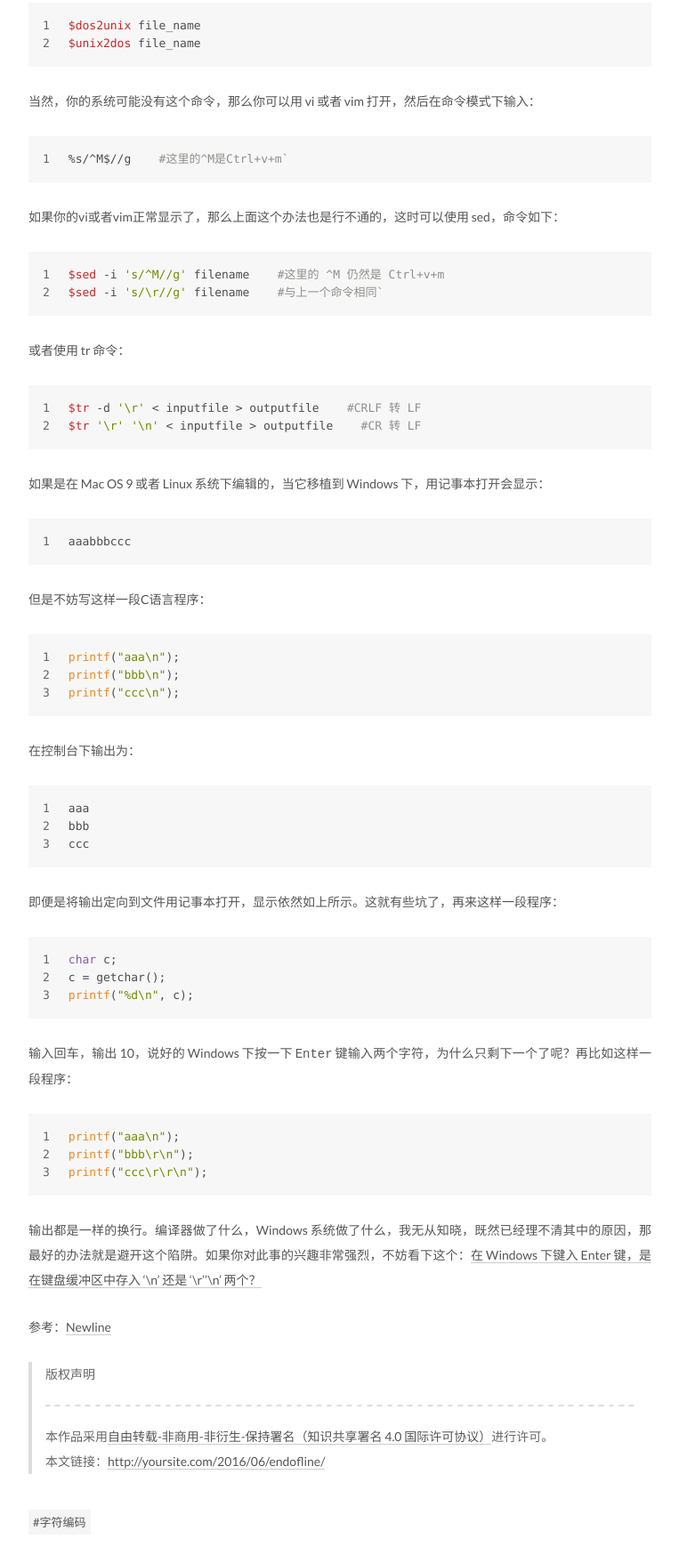
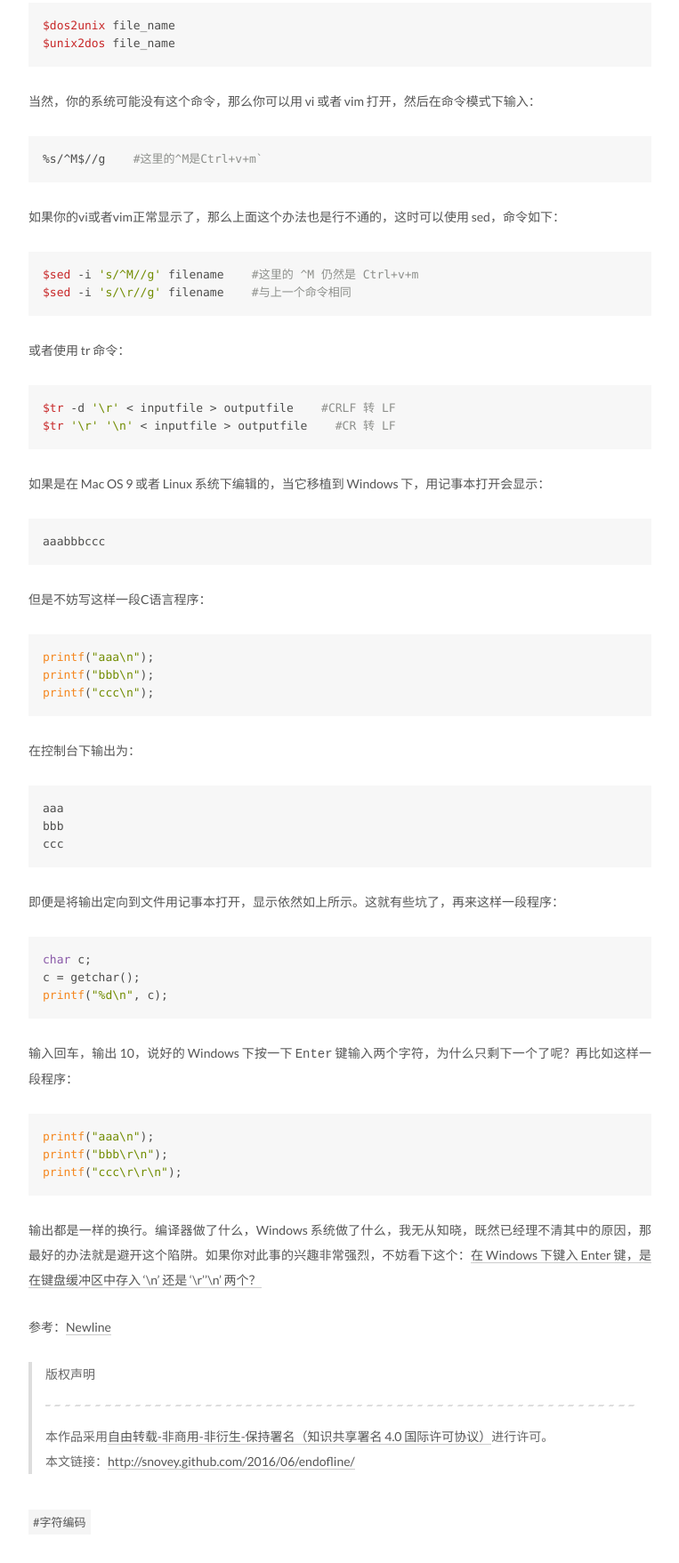
Before and after one commit to snovey/snovey.github.io, a plain HTML site: page 2016/06/endofline/index.html in a window 1280 px wide. Shown: the part 2121-3878 px from the top of the page at 89% size, without its empty margins (258-1021 px from the left). Drawn offline with Linux system fonts and the light colour scheme.

Commit message:
Site updated: 2016-08-31 17:20:07

```diff
--- a/2016/06/endofline/index.html
+++ b/2016/06/endofline/index.html
@@ -87,11 +87,11 @@
 <meta name="description" content="这是上古时期的机械打字机，每输入一个字符，滚筒会左移一小截（一个字符的宽度 + 字符间距，好在那时候打字机都是等宽字体）。当滚筒移动到最左侧，即纸张右侧已经和敲针对齐时（也就是打完一行字），会有响铃提示已经抵达行末。这时拉动左侧墨带盒上边的金属手柄（换行手柄），然后滚筒会被推到最右边，打字头对准了行首，这就是 CR（carriage return, 回车）。继续用力，换行手柄大约会被扳动30度">
 <meta property="og:type" content="article">
 <meta property="og:title" content="回车与换行">
-<meta property="og:url" content="http://yoursite.com/2016/06/endofline/index.html">
+<meta property="og:url" content="http://snovey.github.com/2016/06/endofline/index.html">
 <meta property="og:site_name" content="雨雪霏霏">
 <meta property="og:description" content="这是上古时期的机械打字机，每输入一个字符，滚筒会左移一小截（一个字符的宽度 + 字符间距，好在那时候打字机都是等宽字体）。当滚筒移动到最左侧，即纸张右侧已经和敲针对齐时（也就是打完一行字），会有响铃提示已经抵达行末。这时拉动左侧墨带盒上边的金属手柄（换行手柄），然后滚筒会被推到最右边，打字头对准了行首，这就是 CR（carriage return, 回车）。继续用力，换行手柄大约会被扳动30度">
 <meta property="og:image" content="http://i53.photobucket.com/albums/g61/foxlovesnowy/typewriter_zpsuwuqtj5t.jpg">
-<meta property="og:updated_time" content="2016-08-30T13:23:08.176Z">
+<meta property="og:updated_time" content="2016-08-31T09:19:34.153Z">
 <meta name="twitter:card" content="summary">
 <meta name="twitter:title" content="回车与换行">
 <meta name="twitter:description" content="这是上古时期的机械打字机，每输入一个字符，滚筒会左移一小截（一个字符的宽度 + 字符间距，好在那时候打字机都是等宽字体）。当滚筒移动到最左侧，即纸张右侧已经和敲针对齐时（也就是打完一行字），会有响铃提示已经抵达行末。这时拉动左侧墨带盒上边的金属手柄（换行手柄），然后滚筒会被推到最右边，打字头对准了行首，这就是 CR（carriage return, 回车）。继续用力，换行手柄大约会被扳动30度">
@@ -116,7 +116,7 @@
 
 
 
-  <link rel="canonical" href="http://yoursite.com/2016/06/endofline/"/>
+  <link rel="canonical" href="http://snovey.github.com/2016/06/endofline/"/>
 
   <title> 回车与换行 | 雨雪霏霏 </title>
 </head>
@@ -332,22 +332,22 @@
 <blockquote>
 <p>LF：在 Unix 或 Unix 相容系统（GNU/Linux，AIX，Xenix，Mac OS X，…）、BeOS、Amiga、RISC OS<br>CR+LF：MS-DOS、微软视窗操作系统（Microsoft Windows）、大部分非Unix的系统<br>CR：Apple II家族，Mac OS至版本9</p>
 </blockquote>
-<p>假设有这样一段文本：<br><figure class="highlight plain"><table><tr><td class="gutter"><pre><div class="line">1</div><div class="line">2</div><div class="line">3</div></pre></td><td class="code"><pre><div class="line">aaa</div><div class="line">bbb</div><div class="line">ccc</div></pre></td></tr></table></figure></p>
-<p>如果这段文本是在 Windows 下编辑的，当它移植到 Linux 下，用 vim 打开会显示：<br><figure class="highlight plain"><table><tr><td class="gutter"><pre><div class="line">1</div><div class="line">2</div><div class="line">3</div></pre></td><td class="code"><pre><div class="line">aaa^M</div><div class="line">bbb^M</div><div class="line">ccc^M</div></pre></td></tr></table></figure></p>
-<p>如果你的 vim 正常显示（可能是vim的版本比较高），可以 <code>cat -A</code> 一下，会显示：<br><figure class="highlight plain"><table><tr><td class="gutter"><pre><div class="line">1</div><div class="line">2</div><div class="line">3</div></pre></td><td class="code"><pre><div class="line">aaa^M$</div><div class="line">aaa^M$</div><div class="line">aaa^M$</div></pre></td></tr></table></figure></p>
+<p>假设有这样一段文本：<br><figure class="highlight plain"><table><tr><td class="code"><pre><div class="line">aaa</div><div class="line">bbb</div><div class="line">ccc</div></pre></td></tr></table></figure></p>
+<p>如果这段文本是在 Windows 下编辑的，当它移植到 Linux 下，用 vim 打开会显示：<br><figure class="highlight plain"><table><tr><td class="code"><pre><div class="line">aaa^M</div><div class="line">bbb^M</div><div class="line">ccc^M</div></pre></td></tr></table></figure></p>
+<p>如果你的 vim 正常显示（可能是vim的版本比较高），可以 <code>cat -A</code> 一下，会显示：<br><figure class="highlight plain"><table><tr><td class="code"><pre><div class="line">aaa^M$</div><div class="line">aaa^M$</div><div class="line">aaa^M$</div></pre></td></tr></table></figure></p>
 <p>这里的 <code>^M</code> 不是 <code>^</code> 符号加 <code>M</code>，而是一个组合字符，代表 <code>CR</code>。</p>
-<p>目前大多数文本编辑器都能够进行不同的换行符之间的转换（Windows 系统的记事本不行……）。如果是在 linux 下可使用如下命令进行转换：<br><figure class="highlight bash"><table><tr><td class="gutter"><pre><div class="line">1</div><div class="line">2</div></pre></td><td class="code"><pre><div class="line"><span class="variable">$dos2unix</span> file_name</div><div class="line"><span class="variable">$unix2dos</span> file_name</div></pre></td></tr></table></figure></p>
-<p>当然，你的系统可能没有这个命令，那么你可以用 vi 或者 vim 打开，然后在命令模式下输入：<br><figure class="highlight bash"><table><tr><td class="gutter"><pre><div class="line">1</div></pre></td><td class="code"><pre><div class="line">%s/^M$//g    <span class="comment">#这里的^M是Ctrl+v+m`</span></div></pre></td></tr></table></figure></p>
-<p>如果你的vi或者vim正常显示了，那么上面这个办法也是行不通的，这时可以使用 sed，命令如下：<br><figure class="highlight bash"><table><tr><td class="gutter"><pre><div class="line">1</div><div class="line">2</div></pre></td><td class="code"><pre><div class="line"><span class="variable">$sed</span> -i <span class="string">'s/^M//g'</span> filename    <span class="comment">#这里的 ^M 仍然是 Ctrl+v+m</span></div><div class="line"><span class="variable">$sed</span> -i <span class="string">'s/\r//g'</span> filename    <span class="comment">#与上一个命令相同`</span></div></pre></td></tr></table></figure></p>
-<p>或者使用 tr 命令：<br><figure class="highlight bash"><table><tr><td class="gutter"><pre><div class="line">1</div><div class="line">2</div></pre></td><td class="code"><pre><div class="line"><span class="variable">$tr</span> <span class="_">-d</span> <span class="string">'\r'</span> &lt; inputfile &gt; outputfile    <span class="comment">#CRLF 转 LF</span></div><div class="line"><span class="variable">$tr</span> <span class="string">'\r'</span> <span class="string">'\n'</span> &lt; inputfile &gt; outputfile    <span class="comment">#CR 转 LF</span></div></pre></td></tr></table></figure></p>
-<p>如果是在 Mac OS 9 或者 Linux 系统下编辑的，当它移植到 Windows 下，用记事本打开会显示：<br><figure class="highlight plain"><table><tr><td class="gutter"><pre><div class="line">1</div></pre></td><td class="code"><pre><div class="line">aaabbbccc</div></pre></td></tr></table></figure></p>
-<p>但是不妨写这样一段C语言程序：<br><figure class="highlight c++"><table><tr><td class="gutter"><pre><div class="line">1</div><div class="line">2</div><div class="line">3</div></pre></td><td class="code"><pre><div class="line"><span class="built_in">printf</span>(<span class="string">"aaa\n"</span>);</div><div class="line"><span class="built_in">printf</span>(<span class="string">"bbb\n"</span>);</div><div class="line"><span class="built_in">printf</span>(<span class="string">"ccc\n"</span>);</div></pre></td></tr></table></figure></p>
-<p>在控制台下输出为：<br><figure class="highlight plain"><table><tr><td class="gutter"><pre><div class="line">1</div><div class="line">2</div><div class="line">3</div></pre></td><td class="code"><pre><div class="line">aaa</div><div class="line">bbb</div><div class="line">ccc</div></pre></td></tr></table></figure></p>
-<p>即便是将输出定向到文件用记事本打开，显示依然如上所示。这就有些坑了，再来这样一段程序：<br><figure class="highlight c++"><table><tr><td class="gutter"><pre><div class="line">1</div><div class="line">2</div><div class="line">3</div></pre></td><td class="code"><pre><div class="line"><span class="keyword">char</span> c;</div><div class="line">c = getchar();</div><div class="line"><span class="built_in">printf</span>(<span class="string">"%d\n"</span>, c);</div></pre></td></tr></table></figure></p>
-<p>输入回车，输出 10，说好的 Windows 下按一下 <kbd>Enter</kbd> 键输入两个字符，为什么只剩下一个了呢？再比如这样一段程序：<br><figure class="highlight c++"><table><tr><td class="gutter"><pre><div class="line">1</div><div class="line">2</div><div class="line">3</div></pre></td><td class="code"><pre><div class="line"><span class="built_in">printf</span>(<span class="string">"aaa\n"</span>);</div><div class="line"><span class="built_in">printf</span>(<span class="string">"bbb\r\n"</span>);</div><div class="line"><span class="built_in">printf</span>(<span class="string">"ccc\r\r\n"</span>);</div></pre></td></tr></table></figure></p>
+<p>目前大多数文本编辑器都能够进行不同的换行符之间的转换（Windows 系统的记事本不行……）。如果是在 linux 下可使用如下命令进行转换：<br><figure class="highlight bash"><table><tr><td class="code"><pre><div class="line"><span class="variable">$dos2unix</span> file_name</div><div class="line"><span class="variable">$unix2dos</span> file_name</div></pre></td></tr></table></figure></p>
+<p>当然，你的系统可能没有这个命令，那么你可以用 vi 或者 vim 打开，然后在命令模式下输入：<br><figure class="highlight bash"><table><tr><td class="code"><pre><div class="line">%s/^M$//g    <span class="comment">#这里的^M是Ctrl+v+m`</span></div></pre></td></tr></table></figure></p>
+<p>如果你的vi或者vim正常显示了，那么上面这个办法也是行不通的，这时可以使用 sed，命令如下：<br><figure class="highlight bash"><table><tr><td class="code"><pre><div class="line"><span class="variable">$sed</span> -i <span class="string">'s/^M//g'</span> filename    <span class="comment">#这里的 ^M 仍然是 Ctrl+v+m</span></div><div class="line"><span class="variable">$sed</span> -i <span class="string">'s/\r//g'</span> filename    <span class="comment">#与上一个命令相同</span></div></pre></td></tr></table></figure></p>
+<p>或者使用 tr 命令：<br><figure class="highlight bash"><table><tr><td class="code"><pre><div class="line"><span class="variable">$tr</span> <span class="_">-d</span> <span class="string">'\r'</span> &lt; inputfile &gt; outputfile    <span class="comment">#CRLF 转 LF</span></div><div class="line"><span class="variable">$tr</span> <span class="string">'\r'</span> <span class="string">'\n'</span> &lt; inputfile &gt; outputfile    <span class="comment">#CR 转 LF</span></div></pre></td></tr></table></figure></p>
+<p>如果是在 Mac OS 9 或者 Linux 系统下编辑的，当它移植到 Windows 下，用记事本打开会显示：<br><figure class="highlight plain"><table><tr><td class="code"><pre><div class="line">aaabbbccc</div></pre></td></tr></table></figure></p>
+<p>但是不妨写这样一段C语言程序：<br><figure class="highlight c++"><table><tr><td class="code"><pre><div class="line"><span class="built_in">printf</span>(<span class="string">"aaa\n"</span>);</div><div class="line"><span class="built_in">printf</span>(<span class="string">"bbb\n"</span>);</div><div class="line"><span class="built_in">printf</span>(<span class="string">"ccc\n"</span>);</div></pre></td></tr></table></figure></p>
+<p>在控制台下输出为：<br><figure class="highlight plain"><table><tr><td class="code"><pre><div class="line">aaa</div><div class="line">bbb</div><div class="line">ccc</div></pre></td></tr></table></figure></p>
+<p>即便是将输出定向到文件用记事本打开，显示依然如上所示。这就有些坑了，再来这样一段程序：<br><figure class="highlight c++"><table><tr><td class="code"><pre><div class="line"><span class="keyword">char</span> c;</div><div class="line">c = getchar();</div><div class="line"><span class="built_in">printf</span>(<span class="string">"%d\n"</span>, c);</div></pre></td></tr></table></figure></p>
+<p>输入回车，输出 10，说好的 Windows 下按一下 <kbd>Enter</kbd> 键输入两个字符，为什么只剩下一个了呢？再比如这样一段程序：<br><figure class="highlight c++"><table><tr><td class="code"><pre><div class="line"><span class="built_in">printf</span>(<span class="string">"aaa\n"</span>);</div><div class="line"><span class="built_in">printf</span>(<span class="string">"bbb\r\n"</span>);</div><div class="line"><span class="built_in">printf</span>(<span class="string">"ccc\r\r\n"</span>);</div></pre></td></tr></table></figure></p>
 <p>输出都是一样的换行。编译器做了什么，Windows 系统做了什么，我无从知晓，既然已经理不清其中的原因，那最好的办法就是避开这个陷阱。如果你对此事的兴趣非常强烈，不妨看下这个：<a href="https://www.zhihu.com/question/24639606" target="_blank" rel="external">在 Windows 下键入 Enter 键，是在键盘缓冲区中存入 ‘\n’ 还是 ‘\r’’\n’ 两个？</a></p>
 <p>参考：<a href="https://www.wikiwand.com/en/Newline" target="_blank" rel="external">Newline</a></p>
-<blockquote>版权声明<br><hr>本作品采用<a rel="external" href="http://creativecommons.org/licenses/by/4.0/" target="_blank">自由转载-非商用-非衍生-保持署名（知识共享署名 4.0 国际许可协议）</a>进行许可。<br>本文链接：<a href="http://yoursite.com/2016/06/endofline/">http://yoursite.com/2016/06/endofline/</a></blockquote>
+<blockquote>版权声明<br><hr>本作品采用<a rel="external" href="http://creativecommons.org/licenses/by/4.0/" target="_blank">自由转载-非商用-非衍生-保持署名（知识共享署名 4.0 国际许可协议）</a>进行许可。<br>本文链接：<a href="http://snovey.github.com/2016/06/endofline/">http://snovey.github.com/2016/06/endofline/</a></blockquote>
 
     </div>
 
--- a/css/main.css
+++ b/css/main.css
@@ -1548,7 +1548,7 @@ pre .javascript .function {
   width: 4px;
   height: 4px;
   border-radius: 50%;
-  background: #bfed28;
+  background: #f7a8ff;
 }
 .links-of-blogroll {
   font-size: 13px;
```
Also changed, not shown: about/index.html (+2 -2 lines), archives/2016/06/index.html (+2 -2 lines), archives/2016/index.html (+2 -2 lines), archives/index.html (+2 -2 lines), categories/index.html (+2 -2 lines), categories/杂谈/index.html (+2 -2 lines), index.html (+2 -2 lines), tags/index.html (+2 -2 lines), tags/字符编码/index.html (+2 -2 lines).
